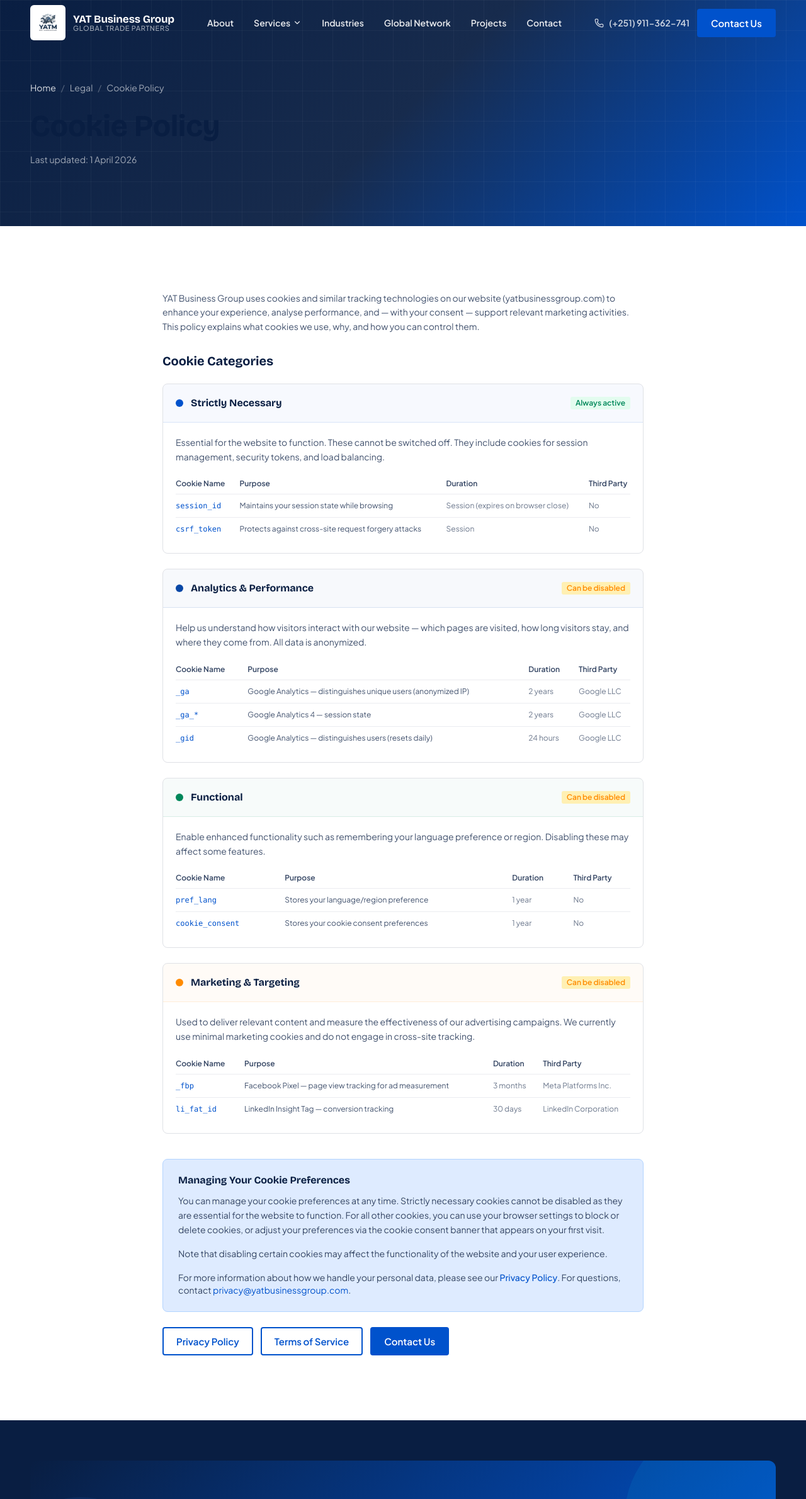
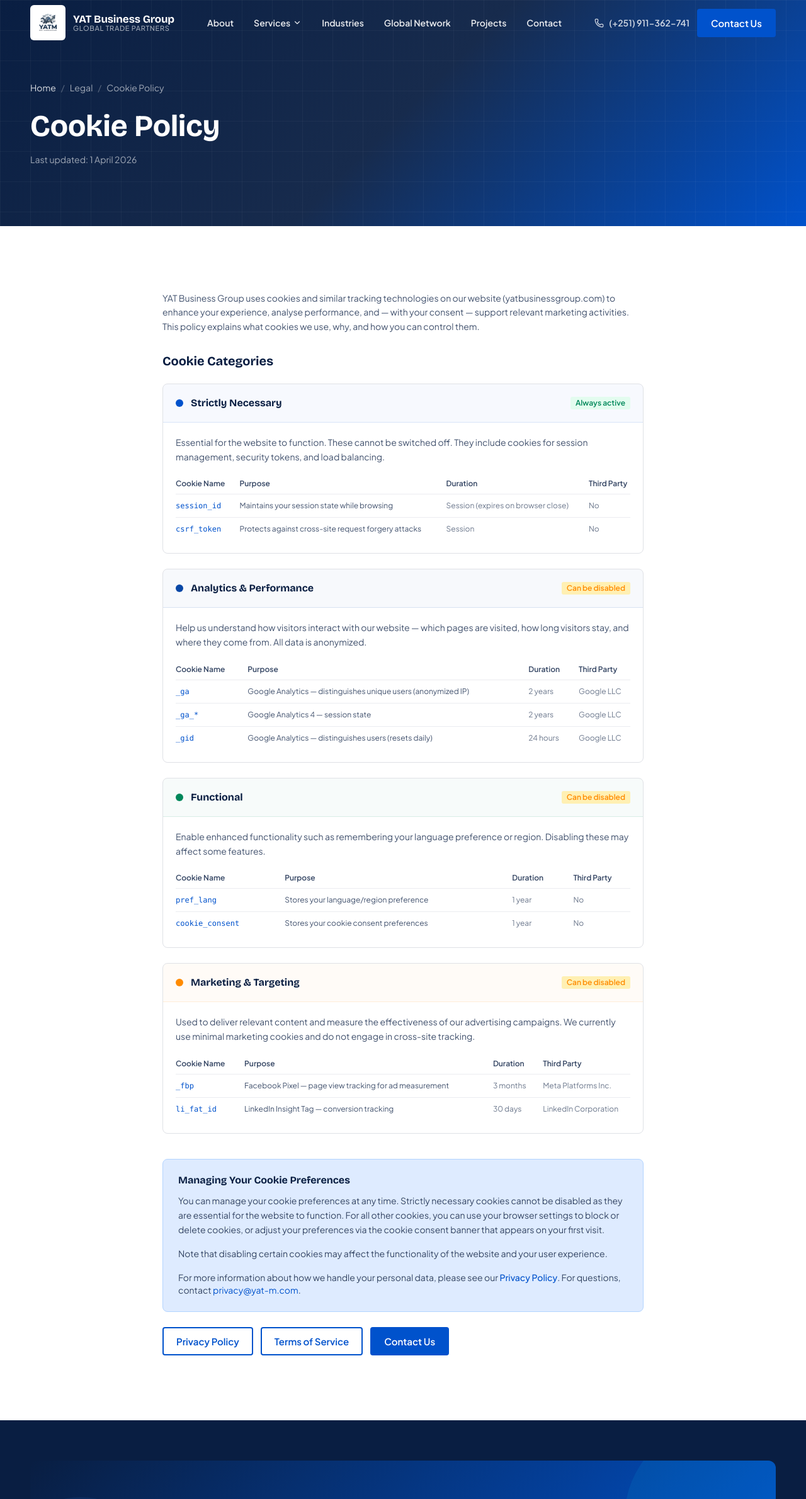
Before and after one commit to Bisrategebriel/yatm, a Next.js app: page /legal/cookies in a window 1280 px wide. Shown: the top 2380 px of the page at 63% size. Built offline with nearby package versions, Linux system fonts and the light colour scheme.

Commit message:
fix: update metadata and mailto URL, change headline color to white

```diff
--- a/app/legal/cookies/page.tsx
+++ b/app/legal/cookies/page.tsx
@@ -4,7 +4,7 @@ import Link from "next/link";
 export const metadata: Metadata = {
   title: "Cookie Policy",
   description: "YAT Business Group Cookie Policy — the types of cookies we use, their purpose, and how to manage your cookie preferences.",
-  alternates: { canonical: "https://www.yatbusinessgroup.com/legal/cookies" },
+  alternates: { canonical: "https://www.yat-m.com/legal/cookies" },
   robots: { index: true, follow: false },
 };
 
@@ -67,7 +67,7 @@ export default function CookiePage() {
             <span>Cookie Policy</span>
           </nav>
           <h1 className="font-display font-extrabold text-white mb-4"
-            style={{ fontSize: "clamp(1.75rem, 4vw, 3rem)", lineHeight: "1.1" }}
+            style={{ fontSize: "clamp(1.75rem, 4vw, 3rem)", lineHeight: "1.1", color: "#FFFFFF" }}
           >
             Cookie Policy
           </h1>
@@ -135,7 +135,7 @@ export default function CookiePage() {
             <p className="text-sm text-[#344563]">
               For more information about how we handle your personal data, please see our{" "}
               <Link href="/legal/privacy" className="text-[#0052CC] hover:underline font-medium">Privacy Policy</Link>.
-              For questions, contact <a href="mailto:privacy@yatbusinessgroup.com" className="text-[#0052CC] hover:underline">privacy@yatbusinessgroup.com</a>.
+              For questions, contact <a href="mailto:privacy@yat-m.com" className="text-[#0052CC] hover:underline">privacy@yat-m.com</a>.
             </p>
           </div>
 
```
